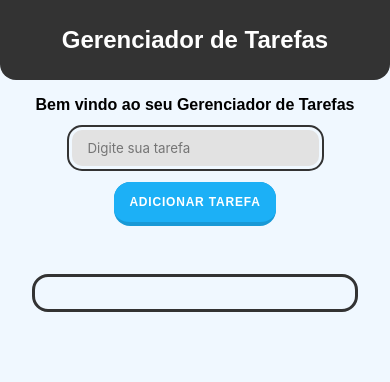
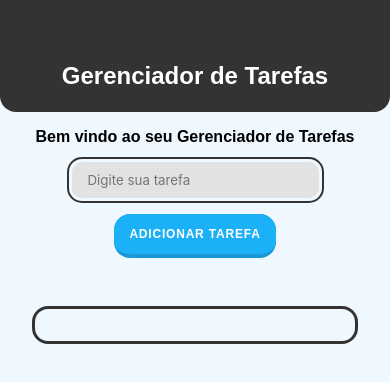
Before and after one commit to eumiguel01/Gerenciador-Tarefas, a plain HTML site: page index.html in a window 390 px wide. Drawn offline with Linux system fonts and the light colour scheme.

Commit message:
Update style.css

```diff
--- a/style.css
+++ b/style.css
@@ -20,6 +20,11 @@ header {
     display: flex;
     justify-content: center;
     align-items: center;
+} @media (max-width: 500px) {
+    header {
+        height: 7rem;
+        padding-top: 2.5rem;
+    }
 }
 
 .h1Header {
```
